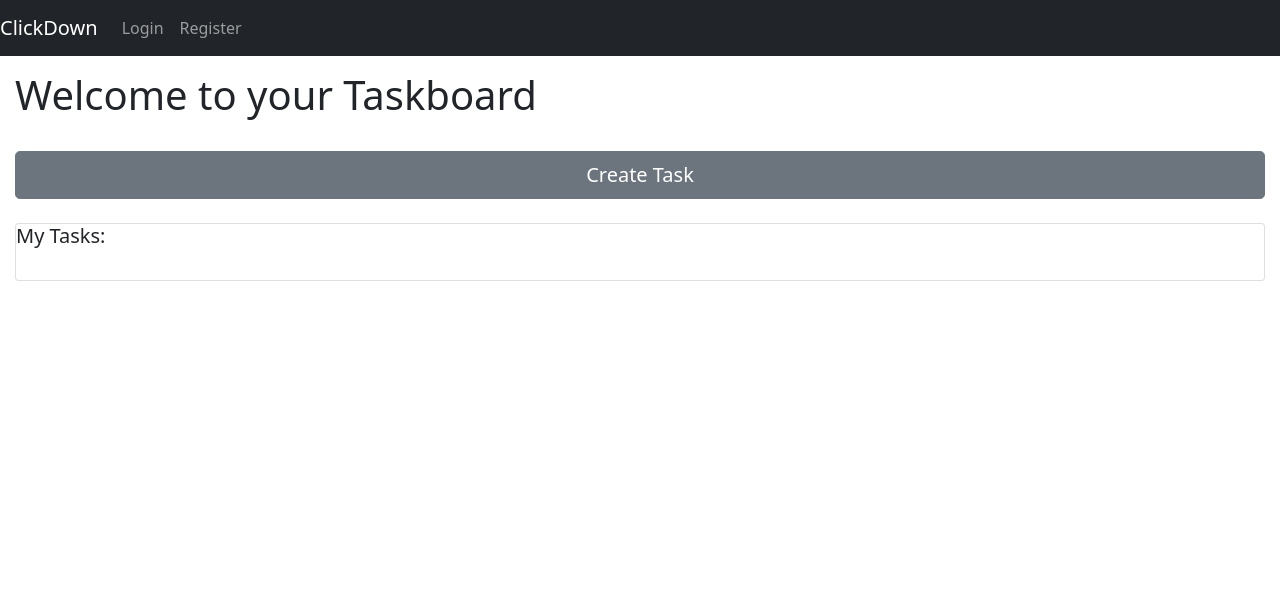
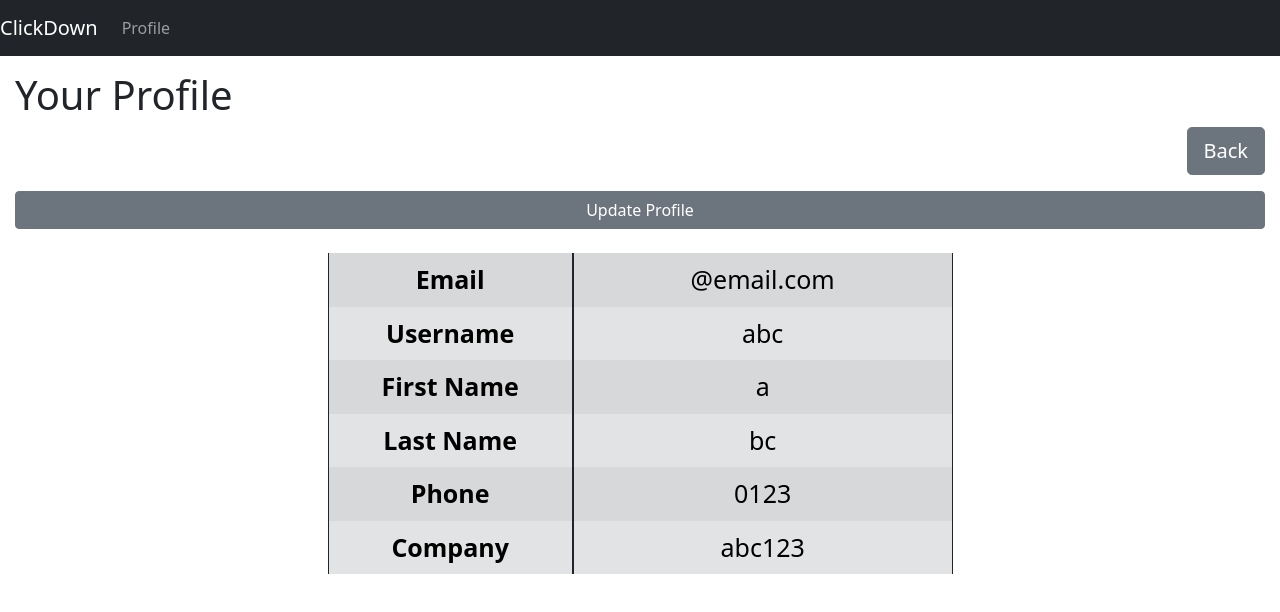
Before and after one commit to z5219951/task-master, a React (Create React App) app in the folder frontend/: page /profile in a window 1280 px wide. Shown: the top 612 px of the page. Built offline with nearby package versions, Linux system fonts and the light colour scheme; the HTML template or start-up script is replaced by a standard one.

Commit message:
Created pages for profile and update profile + some rudimentary buttons

```diff
--- a/frontend/src/App.js
+++ b/frontend/src/App.js
@@ -5,14 +5,19 @@ import Login from './pages/Login';
 import Register from './pages/Register';
 import Navigation from './components/Navigation'
 import Taskboard from './pages/Taskboard'
+import SignedInNav from './components/SignedInNav'
+import Profile from './pages/Profile'
+import UpdateProfile from './pages/UpdateProfile'
 
 function App() {
   return (
     <>
-      <Navigation />
+      <SignedInNav />
       <Switch>
         <Route path='/login' component={Login} />
         <Route path='/register' component={Register} />
+        <Route path='/profile' component={Profile} />
+        <Route path='/updateprofile' component={UpdateProfile} />
         <Route path='/' component={Taskboard}/>
       </Switch>
     </>
--- a/frontend/src/components/SignedInNav.js
+++ b/frontend/src/components/SignedInNav.js
@@ -8,8 +8,7 @@ const SignedInNav = () => {
     <Navbar.Toggle aria-controls="basic-navbar-nav" />
     <Navbar.Collapse id="basic-navbar-nav">
       <Nav className="ml-auto">
-        <Nav.Link href="login">Profile</Nav.Link>
-        <Nav.Link href="register">Users</Nav.Link>
+        <Nav.Link href="profile">Profile</Nav.Link>
       </Nav>
     </Navbar.Collapse>
   </Navbar>
--- /dev/null
+++ b/frontend/src/pages/Profile.css
@@ -0,0 +1,19 @@
+.table tr {
+  text-align: center;
+  font-size: 25px;
+}
+
+.table tr th {
+  width: 300px;
+}
+
+.table tr td {
+  width: 500px;
+}
+
+.table {
+  border-radius: 5px;
+  width: 50%;
+  margin: 0px auto;
+  float: none;
+}
--- /dev/null
+++ b/frontend/src/pages/Profile.js
@@ -0,0 +1,62 @@
+import './Padding.css'
+import './Profile.css'
+import { useHistory } from 'react-router-dom';
+
+const Profile = () => {
+  const history = useHistory();
+
+  function backClick () {
+    history.push('./taskboard')
+  }
+
+  function updateProfile () {
+    history.push('./updateprofile')
+  }
+
+  return (
+    <>
+    <div className='padding'>
+      <h1> Your Profile</h1>
+      <div class="mb-3 text-end">
+        <button class="btn btn-secondary btn-lg" onClick={() => backClick()}>Back</button>
+    </div>
+      <div  class="d-grid gap-2">
+        <button type="button" class="btn btn-secondary btn-block" onClick={() => updateProfile()}> Update Profile </button>
+      </div>
+      <br/>
+      <div class="align-middle">
+        <div class="table table-striped table-secondary table-hover table-bordered border-dark" >
+          <tbody>
+            <tr>
+              <th scope="row">Email</th>
+              <td> @email.com </td>
+            </tr>
+            <tr>
+              <th scope="row">Username</th>
+              <td> abc </td>
+            </tr>
+            <tr>
+              <th scope="row">First Name</th>
+              <td> a </td>
+            </tr>
+            <tr>
+              <th scope="row">Last Name</th>
+              <td> bc </td>
+            </tr>
+            <tr>
+              <th scope="row">Phone</th>
+              <td> 0123 </td>
+            </tr>
+            <tr>
+              <th scope="row">Company</th>
+              <td> abc123 </td>
+            </tr>
+          </tbody>
+        </div>
+      </div>
+    </div>
+    </>
+  )
+}
+
+export default Profile;
--- a/frontend/src/pages/Taskboard.js
+++ b/frontend/src/pages/Taskboard.js
@@ -6,7 +6,8 @@ const Taskboard = () => {
     <div className='padding'>
       <h1> Welcome to your Taskboard</h1>
       <br/>
-      <div><button type="button" class="btn btn-secondary btn-lg w-100" > Create Task </button></div>
+      <div class="text-right mb-3">
+        <button type="button" class="btn btn-secondary btn-lg w-100" > Create Task </button></div>
       <br/>
         <div class="card">
           <h5 class="card-title">My Tasks:</h5>
--- /dev/null
+++ b/frontend/src/pages/UpdateProfile.js
@@ -0,0 +1,33 @@
+import './Padding.css'
+import { useHistory } from 'react-router-dom';
+
+const Profile = () => {
+  const history = useHistory();
+
+  function backClick () {
+    history.push('./profile')
+  }
+
+  return (
+    <>
+    <div className='padding'>
+    <h1> Update your Profile</h1>
+    <div class="mb-3 text-end">
+      <button class="btn btn-secondary btn-lg" onClick={() => backClick()}>Back</button>
+    </div>
+      <div class="btn-group mr-2" role="group" aria-label="Button group example">
+        <button class="btn btn-primary btn-lg">Change email</button>
+        <button class="btn btn-primary btn-lg">Change password</button>
+        <button class="btn btn-primary btn-lg">Change username</button>
+        <button class="btn btn-primary btn-lg">Change first name</button>
+        <button class="btn btn-primary btn-lg">Change last name</button>
+        <button class="btn btn-primary btn-lg">Change phone number</button>
+        <button class="btn btn-primary btn-lg">Change company name</button>
+      </div>
+      <br/>
+    </div>
+    </>
+  )
+}
+
+export default Profile;
```
Also changed, not shown: frontend/src/pages/CreateTask.js (added).
